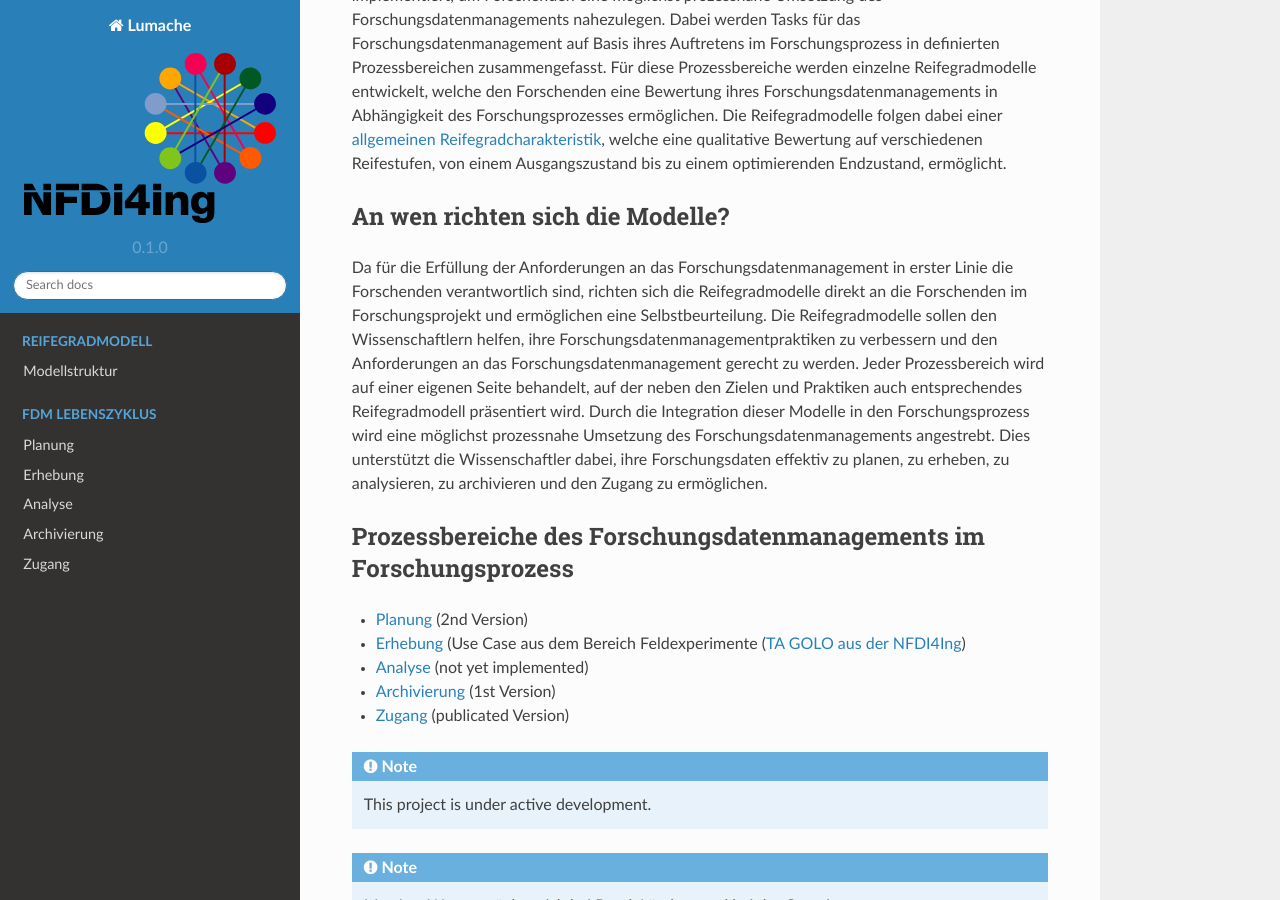
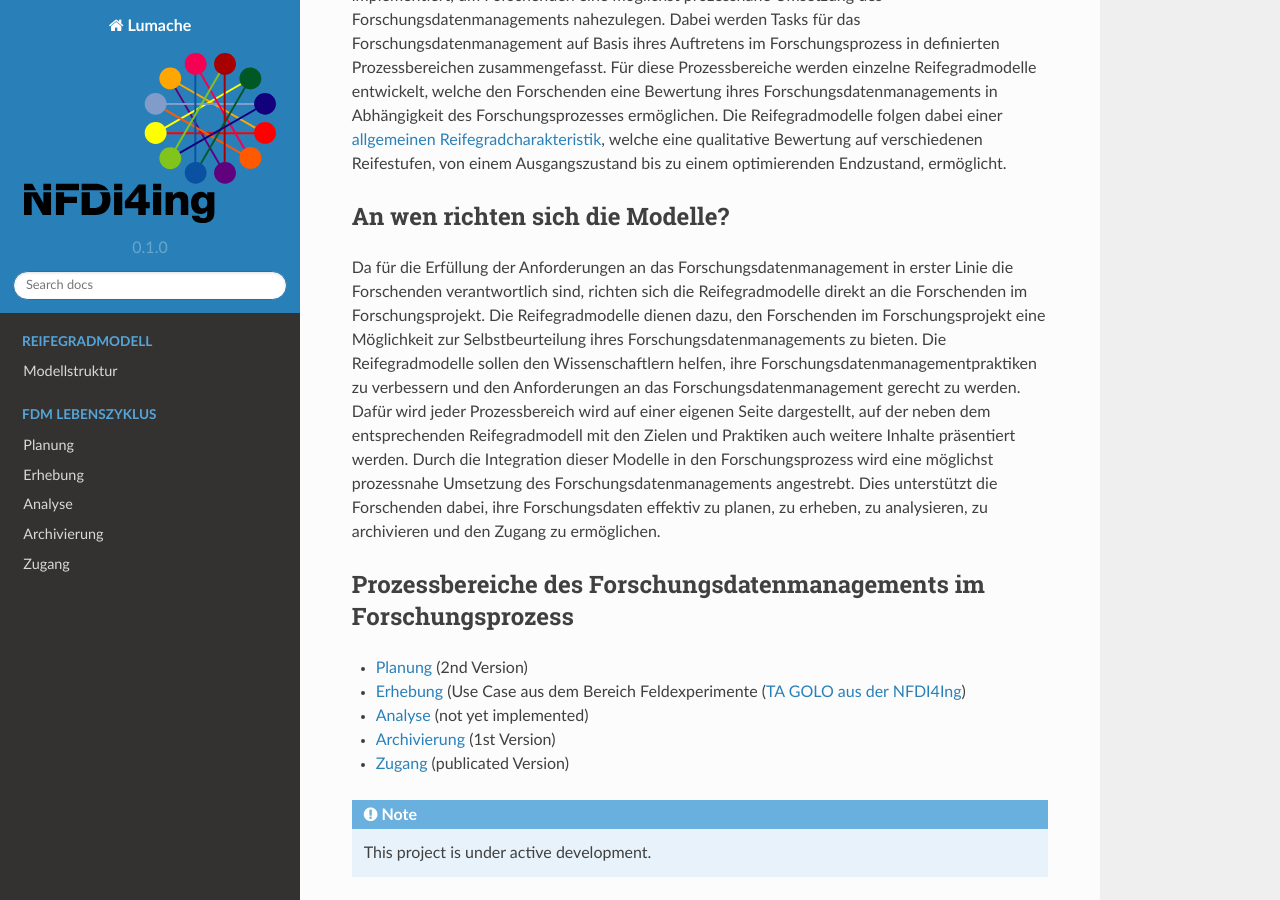
Before and after one commit to LUHMW/MaturityModelsNFDI4Ing, a Sphinx documentation site: the page built from docs/source/index.rst, in a window 1280 px wide and 900 px high, scrolled down 554 px. Built offline with Sphinx 7.4.7 and the Read the Docs theme 2.0.0, drawn with Linux system fonts in a browser that asks for light colours.

Commit message:
Update index.rst

```diff
--- a/docs/source/index.rst
+++ b/docs/source/index.rst
@@ -13,10 +13,10 @@ Entwicklung von Reifegradmodellen für die qualitative Bewertung des Forschungsd
 
 An wen richten sich die Modelle?
 --------
-Da für die Erfüllung der Anforderungen an das Forschungsdatenmanagement in erster Linie die Forschenden verantwortlich sind, richten sich die Reifegradmodelle direkt an die Forschenden im Forschungsprojekt und ermöglichen eine Selbstbeurteilung.
-Die Reifegradmodelle sollen den Wissenschaftlern helfen, ihre Forschungsdatenmanagementpraktiken zu verbessern und den Anforderungen an das Forschungsdatenmanagement gerecht zu werden. Jeder Prozessbereich wird auf einer eigenen Seite behandelt, auf der neben den Zielen und Praktiken auch
-entsprechendes Reifegradmodell präsentiert wird.
-Durch die Integration dieser Modelle in den Forschungsprozess wird eine möglichst prozessnahe Umsetzung des Forschungsdatenmanagements angestrebt. Dies unterstützt die Wissenschaftler dabei, ihre Forschungsdaten effektiv zu planen, zu erheben, zu analysieren, zu archivieren und den Zugang zu ermöglichen.
+Da für die Erfüllung der Anforderungen an das Forschungsdatenmanagement in erster Linie die Forschenden verantwortlich sind, richten sich die Reifegradmodelle direkt an die Forschenden im Forschungsprojekt.
+Die Reifegradmodelle dienen dazu, den Forschenden im Forschungsprojekt eine Möglichkeit zur Selbstbeurteilung ihres Forschungsdatenmanagements zu bieten.
+Die Reifegradmodelle sollen den Wissenschaftlern helfen, ihre Forschungsdatenmanagementpraktiken zu verbessern und den Anforderungen an das Forschungsdatenmanagement gerecht zu werden. Dafür wird jeder Prozessbereich wird auf einer eigenen Seite dargestellt, auf der neben dem entsprechenden Reifegradmodell mit den Zielen und Praktiken auch weitere Inhalte präsentiert werden.
+Durch die Integration dieser Modelle in den Forschungsprozess wird eine möglichst prozessnahe Umsetzung des Forschungsdatenmanagements angestrebt. Dies unterstützt die Forschenden dabei, ihre Forschungsdaten effektiv zu planen, zu erheben, zu analysieren, zu archivieren und den Zugang zu ermöglichen.
 
 
 Prozessbereiche des Forschungsdatenmanagements im Forschungsprozess
```
